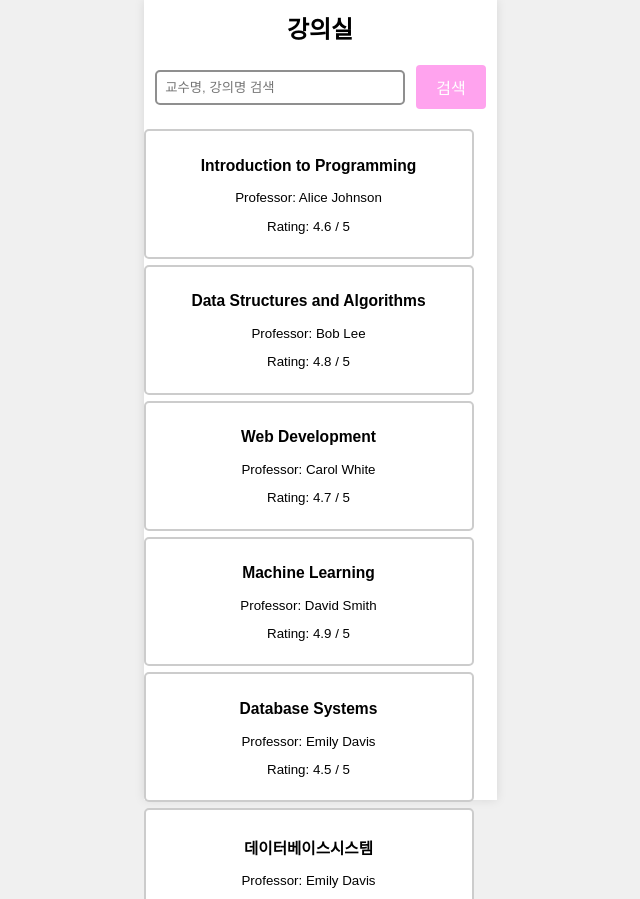
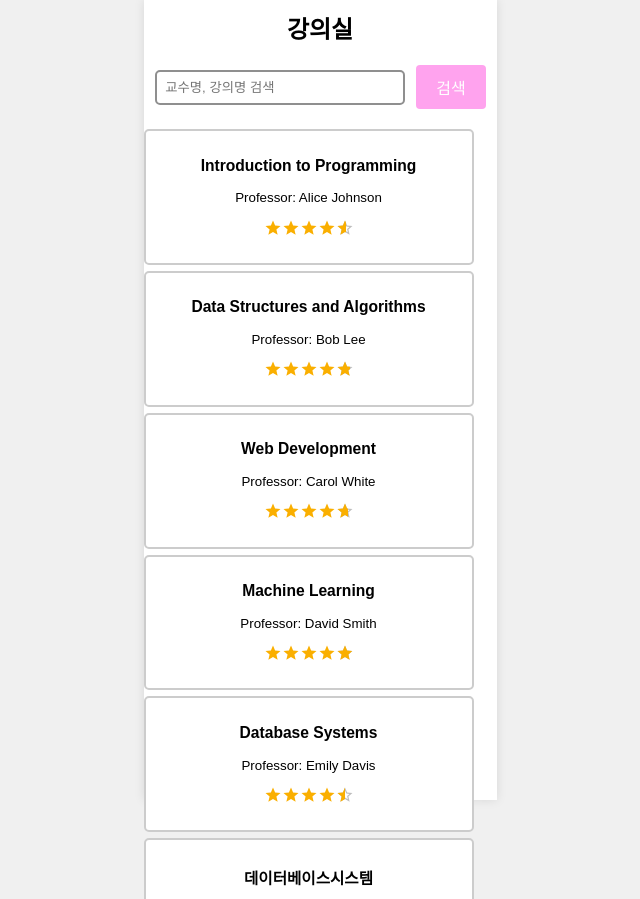
Before and after one commit to ais-internship-cnu/I-school-FE, a Next.js app: page /course-page in a window 1280 px wide. Shown: the whole page, without its empty margins (320-960 px from the left). Built offline with nearby package versions, Linux system fonts and the light colour scheme; what axios-mock-adapter would draw is missing.

Commit message:
feat: rating을 별로 만듦.

```diff
--- a/src/components/page/Courses/CourseBlock/index.tsx
+++ b/src/components/page/Courses/CourseBlock/index.tsx
@@ -1,6 +1,8 @@
 import React from 'react';
 import PropTypes from 'prop-types';
 import 'styles/course-search-style.css';
+import { Rating, Typography, Box } from "@mui/material";
+import 'styles/review-register.css';
 
 interface CourseBlockProps {
   courseName: string;
@@ -17,7 +19,15 @@ const CourseBlock: React.FC<CourseBlockProps> = ({ courseName, professor, rating
     <button className="course-block" onClick={handleClick}>
       <h3>{courseName}</h3>
       <p>Professor: {professor}</p>
-      <p>Rating: {rating} / 5</p>
+      <p>
+      <Rating
+                name="course-rating"
+                value={rating}
+                size="small"
+                precision={0.1}
+                readOnly
+            />
+      </p>
     </button>
   );
 };
```
